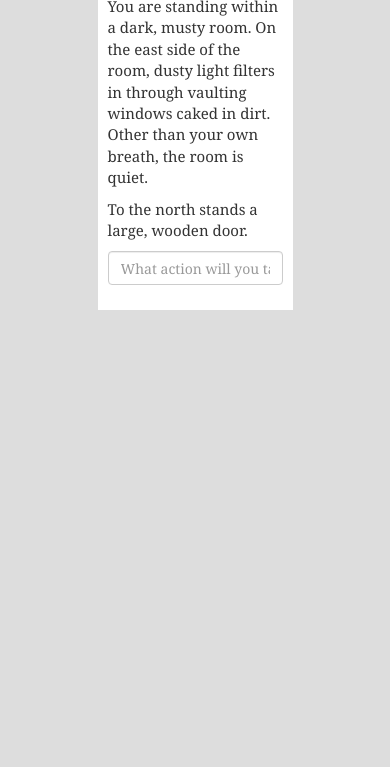
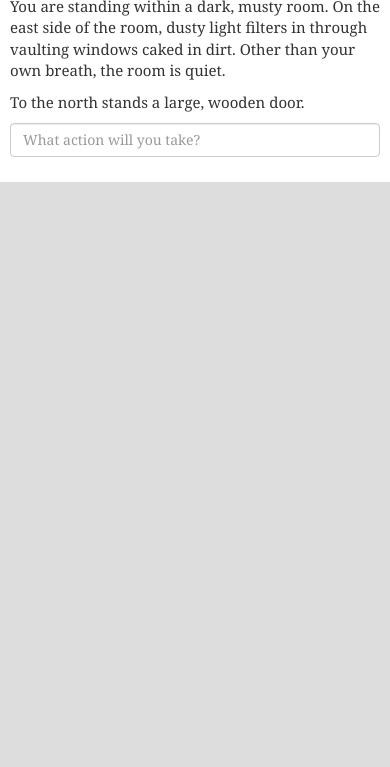
Before and after one commit to ava-cassiopeia/TextAdventure, a plain HTML site: page index.html in a window 390 px wide. Shown: the part 77-844 px from the top of the page. Drawn offline with nearby package versions, Linux system fonts and the light colour scheme.

Commit message:
Added Mobile Support

```diff
--- a/css/style.css
+++ b/css/style.css
@@ -5,7 +5,7 @@ body{
 }
 
 .content{
-	width: 50%;
+	width: 600px;
 	margin: 0 auto 0 auto;
 	background: #fff;
 	padding: 10px;
@@ -23,3 +23,10 @@ body{
 #error{
 	color: #aa0000;
 }
+
+@media screen and (max-width: 600px){
+	.content{
+		width: 100%;
+		margin: 0;
+	}
+}
--- a/index.html
+++ b/index.html
@@ -3,6 +3,8 @@
 <html>
 	<head>
 		<title>Text Adventure</title>
+
+		<meta name="viewport" content="width=device-width, initial-scale=1,user-scalable=no">
 
 		<!-- jQuery -->
 		<script src="https://ajax.googleapis.com/ajax/libs/jquery/2.1.4/jquery.min.js"></script>
```
